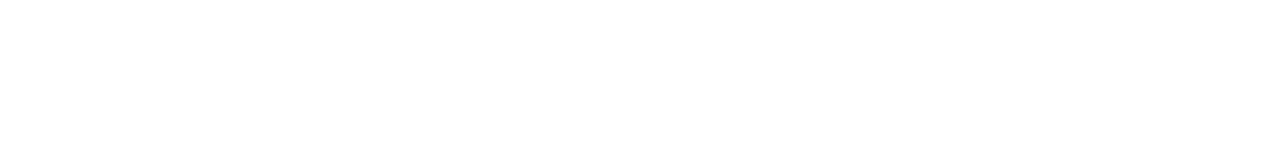
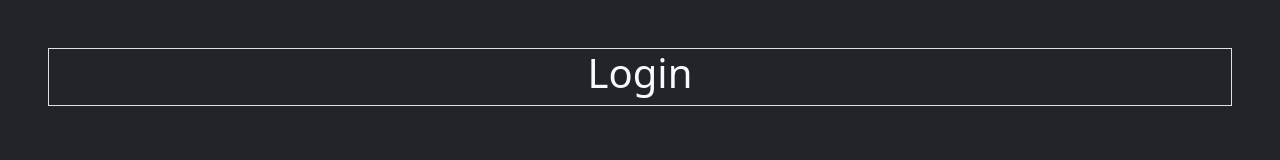
Before and after one commit to CollinMorrison/startup, a plain HTML site: page login.html in a window 1280 px wide. Drawn offline with nearby package versions, Linux system fonts and the light colour scheme.

Commit message:
Styled the background and container on the login page

```diff
--- a/login.html
+++ b/login.html
@@ -17,3 +17,10 @@
           crossorigin="anonymous"
         />
     </head>
+    <body class="bg-dark text-light">
+        <div class="row border m-5 text-center">
+            <div class="col-md-8 offset-md-2">
+                <h1>Login</h1>
+            </div>
+        </div>
+    </body>
```
